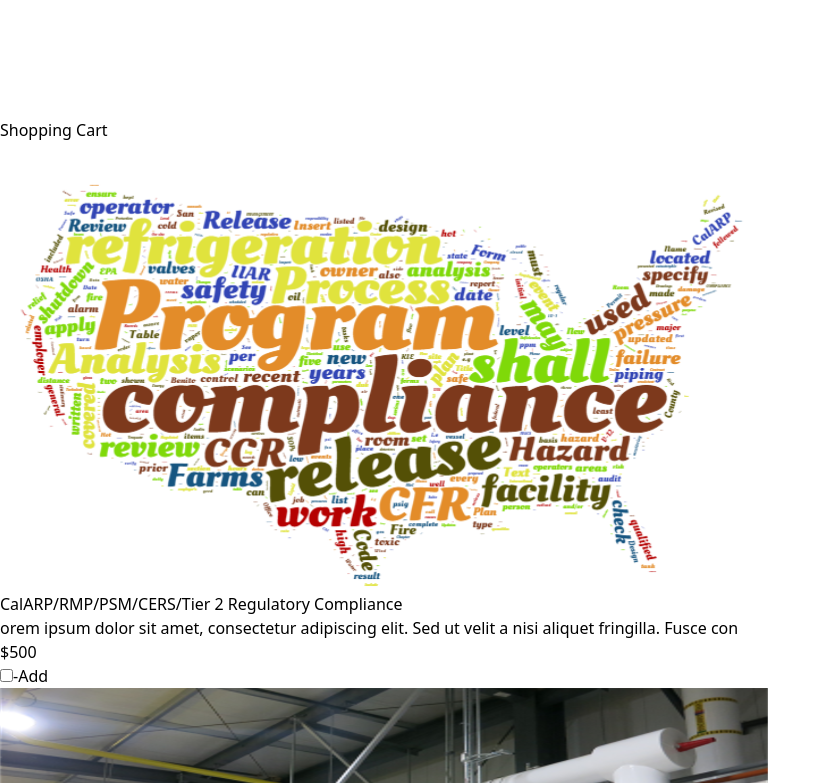
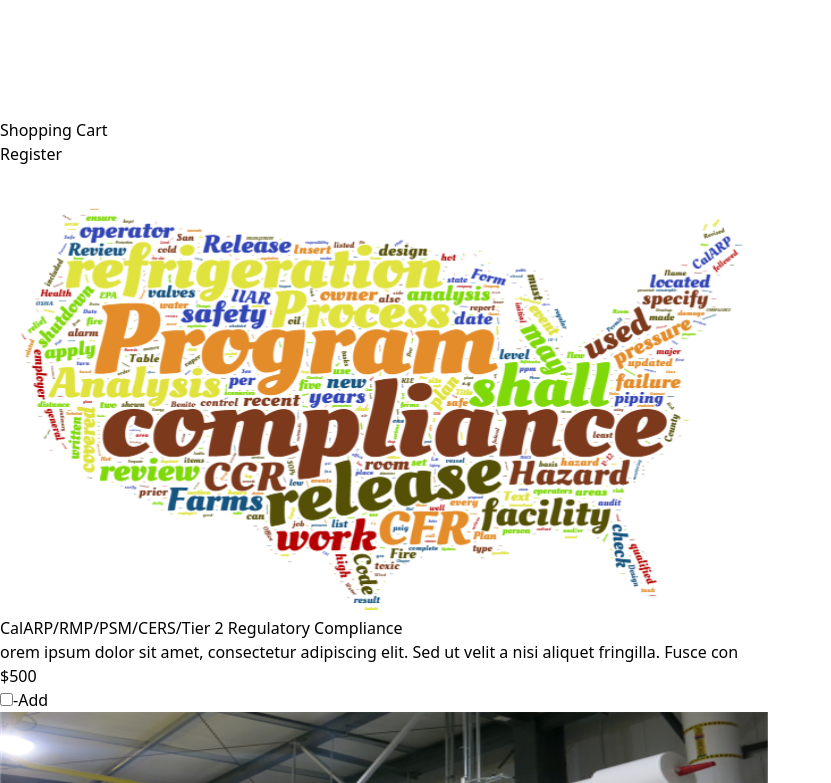
Before and after one commit to CesarMDC4/Vaporware, a React (Vite) app in the folder vite/: page /cart in a window 1280 px wide. Shown: the part 1737-2520 px from the top of the page, without its empty margins (0-831 px from the left). Built offline with nearby package versions, Linux system fonts and the light colour scheme.

Commit message:
Added Google Forms Functionality
Added Google Forms Functionality via the Register button on the cart webpage, utilizing prefilled data based on the selection made on the cart webpage.

```diff
--- a/vite/src/pages/9.Cart/Cart.jsx
+++ b/vite/src/pages/9.Cart/Cart.jsx
@@ -1,78 +1,103 @@
-import React, { useState, useContext } from 'react';
+import React, { useState } from 'react';
 import { Products } from '../8.Products/products.js';
-import { CatalogContext } from "../../context/catalog-context";
-import { Product } from '/src/pages/8.Products/product.jsx';
-import { CartItem } from "/src/pages/9.Cart/cart-item.jsx";
-
-
 
 const Cart = () => {
-    const { cartItems, getTotalCartAmount } = useContext(CatalogContext);
-    const totalAmount = getTotalCartAmount();
+    const [cart, setCart] = useState(Products.map(product => ({ ...product, quantity: 1 })));
 
-    // const addToCart = (product) => {
-    //     setCart(currentCart => {
-    //         const updatedCart = currentCart.map(item => {
-    //             if (item.id === product.id) {
-    //                 return { ...item, checked: true };
-    //             }
-    //             return item;
-    //         });
-    //         return updatedCart;
-    //     });
-    // };
+    const addToCart = (product) => {
+        setCart(currentCart => {
+            const index = currentCart.findIndex(item => item.id === product.id);
+            const newCart = [...currentCart];
+            newCart[index] = { ...newCart[index], quantity: newCart[index].quantity + 1 };
+            return newCart;
+        });
+    };
 
-    // const addToCart = (product) => {
-    //     setCart(currentCart => {
-    //         const index = currentCart.findIndex(item => item.id === product.id);
-    //         const newCart = [...currentCart];
-    //         newCart[index] = { ...newCart[index], quantity: newCart[index].quantity + 1 };
-    //         return newCart;
-    //     });
-    // };
+    const removeFromCart = (productId) => {
+        setCart(currentCart => {
+            const index = currentCart.findIndex(item => item.id === productId);
+            const newCart = [...currentCart];
+            if (newCart[index].quantity > 0) {
+                newCart[index] = { ...newCart[index], quantity: newCart[index].quantity - 1 };
+            }
+            return newCart;
+        });
+    };
 
-    // const removeFromCart = (productId) => {
-    //     setCart(currentCart => {
-    //         const index = currentCart.findIndex(item => item.id === productId);
-    //         const newCart = [...currentCart];
-    //         if (newCart[index].quantity > 0) {
-    //             newCart[index] = { ...newCart[index], quantity: newCart[index].quantity - 1 };
-    //         }
-    //         return newCart;
-    //     });
-    // };
+    const calculateTotal = () => {
+        return cart.reduce((total, product) => {
+            if(product.checked){
+                return total + product.price * product.quantity;
+            }
+            return total;
+        }, 0);
+    };
 
-    // const calculateTotal = () => {
-    //     return cart.reduce((total, product) => {
-    //         if(product.checked){
-    //             return total + product.price;
-    //         }
-    //         return total;
-    //     }, 0);
-    // };
+    const handleChange = (productId) => {
+        setCart(currentCart => {
+            const index = currentCart.findIndex(item => item.id === productId);
+            const newCart = [...currentCart];
+            newCart[index] = {...newCart[index], checked: !newCart[index].checked};
+            return newCart
+        })
+    }
 
-    // const handleChange = (productId) => {
-    //     setCart(currentCart => {
-    //         const index = currentCart.findIndex(item => item.id === productId);
-    //         const newCart = [...currentCart];
-    //         newCart[index] = {...newCart[index], checked: !newCart[index].checked};
-    //         return newCart
-    //     })
-    // }
+    const handleRegister = () => {
+        // Construct prefilled Google form URLs based on checkbox state
+        const checkedProducts = cart.filter(product => product.checked);
+        const queryParams = checkedProducts.map(product => `entry.1851047480=${(product.productName.replace(/ /g, '+'))}+-+$${product.price}`).join('&');
+        const formUrl = `https://docs.google.com/forms/d/e/1FAIpQLScmhWg3VhS-WoDCA0bGS9-1Qmmhs45N9_G-TQyel19KKIcJMw/viewform?usp=pp_url&${queryParams}`;
+
+        // Open the constructed form URL in a new tab
+        window.open(formUrl, '_blank');
+    };
+
 
     return (
         <div className="container mx-auto">
             <h1 className="text-4xl font-bold text-center pt-4 pb-4">Shopping Cart</h1>
-            {Products.map((cartItems) => {
-                if (cartItems[cartItems.uid] !== 0) {
-                    return <CartItem key={cartItems.uid} data={cartItems} addedToCart={cartItems.quantity > 0} />;
-                }
-            })}
+            {/* Register button */}
+            <div className="flex justify-end w-full">
+                <button
+                    onClick={handleRegister}
+                    className="bg-blue-500 hover:bg-green-700 text-white font-bold py-2 px-4 rounded">
+                    Register
+                </button>
+            </div>
+            {cart.map(product => (
+                <div key={product.id} className="flex space-x-4 p-4">
+                    <img
+                    src={product.productImage}
+                    alt={product.productName}
+                    className="w-80 h-40 object-cover"
+                    />
+                    <div>
+                    <h2 className="font-bold text-xl">{product.productName}</h2>
+                    <p>{product.productDescription}</p>
+                    <p>${product.price}</p>
+                    <div>
+                    <label>
+                        <input type ="checkbox" checked={product.checked} onChange ={() =>handleChange(product.id)}/>
+                        -Add
+                    </label>
+                    {/*<button onClick={() => addToCart(product)}
+                        className="bg-gray-300 hover:bg-gray-700 text-white font-bold py-2 px-4 rounded mr-2">
+                        +</button>
+                        <span className="text-lg">{product.quantity}</span>
+                    <button
+                        onClick={() => removeFromCart(product.id)}
+                        className="bg-gray-300 hover:bg-gray-700 text-white font-bold py-2 px-4 rounded ml-2">
+            -</button>*/}
+                    </div>
+                    </div>
+                </div>
+            ))}
 
-            <div className="pt-12 pl-64">
-                <h2 className="font-bold text-2xl">Total: ${totalAmount}</h2>
-            </div>
-        </div>
+    <div className="pt-12 flex justify-between items-center">
+        <h2 className="font-bold text-2xl">Total: ${calculateTotal()}</h2>
+    </div>
+
+</div>
     );
 };
 
```
